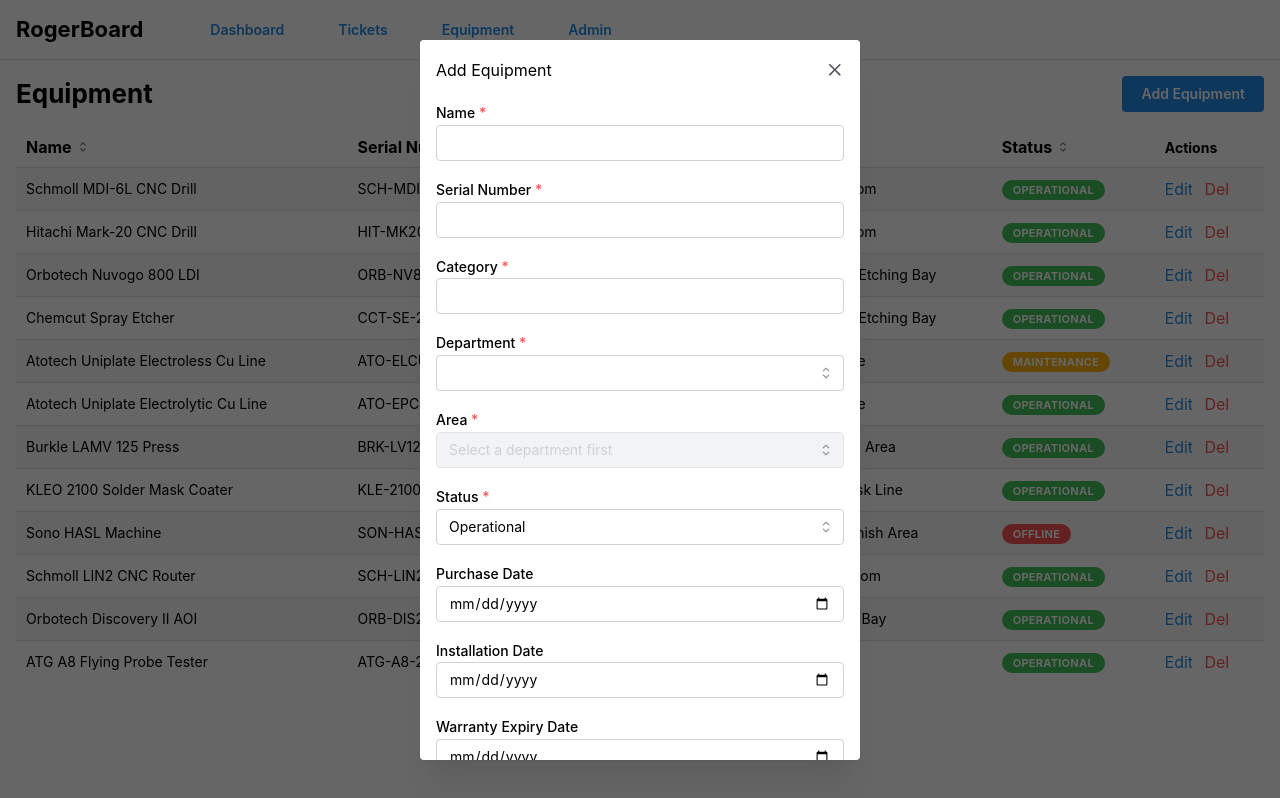
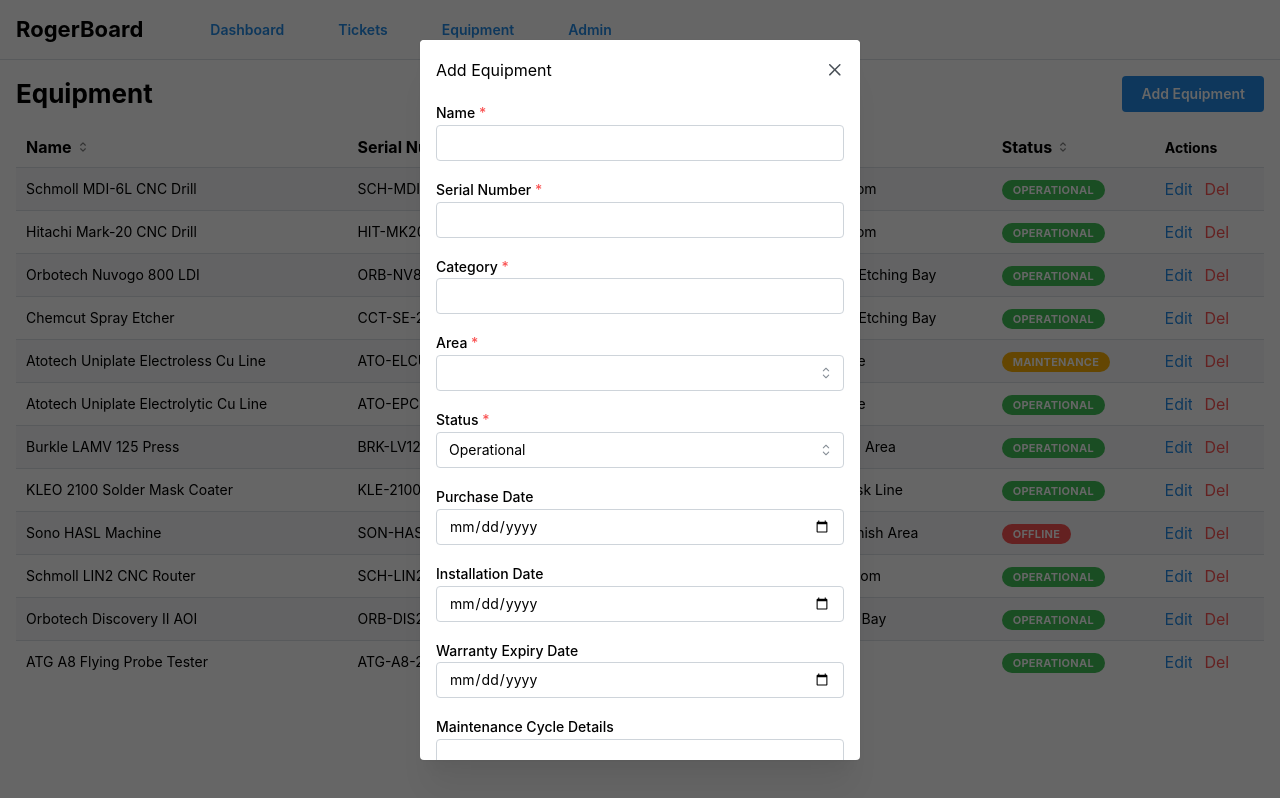
Before and after one commit to pushkatel/v2rogerBoard, a React (Vite) app: page /equipment in a window 1280 px wide. Both pictures are taken after a click on the button "Add Equipment". Built offline with nearby package versions, Linux system fonts and the light colour scheme.

Commit message:
refactor: replace cascading dept/area selects with grouped select

```diff
--- a/src/components/pages/equipment/Equipment.tsx
+++ b/src/components/pages/equipment/Equipment.tsx
@@ -48,7 +48,6 @@ export const Equipment = () => {
       name: "",
       serialNumber: "",
       category: "",
-      departmentId: "",
       areaId: "",
       status: "operational" as EquipmentStatus,
       purchaseDate: "",
@@ -58,20 +57,19 @@ export const Equipment = () => {
     },
   });
 
-  const selectedDeptId = form.values.departmentId;
-
-  const filteredAreaOptions = areas
-    .filter((a) => a.departmentId === selectedDeptId)
-    .map((a) => ({ value: a.id, label: a.name }));
+  const areaOptions = departments.map((dept) => ({
+    group: dept.name,
+    items: areas
+      .filter((a) => a.departmentId === dept.id)
+      .map((a) => ({ value: a.id, label: a.name })),
+  }));
 
   useEffect(() => {
     if (editing) {
-      const area = areas.find((a) => a.id === editing.areaId);
       form.setValues({
         name: editing.name,
         serialNumber: editing.serialNumber,
         category: editing.category,
-        departmentId: area?.departmentId ?? "",
         areaId: editing.areaId,
         status: editing.status,
         purchaseDate: editing.purchaseDate,
@@ -97,17 +95,13 @@ export const Equipment = () => {
   };
 
   const handleSubmit = (values: typeof form.values) => {
-    const { departmentId, ...equipmentValues } = values;
-    void departmentId;
     if (editing) {
-      updateEquipment({ ...editing, ...equipmentValues });
+      updateEquipment({ ...editing, ...values });
     } else {
-      addEquipment({ id: `equip-${Date.now()}`, ...equipmentValues });
+      addEquipment({ id: `equip-${Date.now()}`, ...values });
     }
     handleClose();
   };
-
-  const deptOptions = departments.map((d) => ({ value: d.id, label: d.name }));
 
   return (
     <Stack>
@@ -140,21 +134,10 @@ export const Equipment = () => {
               {...form.getInputProps("category")}
             />
             <Select
-              label="Department"
-              required
-              data={deptOptions}
-              {...form.getInputProps("departmentId")}
-              onChange={(value) => {
-                form.setFieldValue("departmentId", value ?? "");
-                form.setFieldValue("areaId", "");
-              }}
-            />
-            <Select
               label="Area"
               required
-              data={filteredAreaOptions}
-              disabled={!selectedDeptId}
-              placeholder={selectedDeptId ? "Select area" : "Select a department first"}
+              data={areaOptions}
+              searchable
               {...form.getInputProps("areaId")}
             />
             <Select
```
